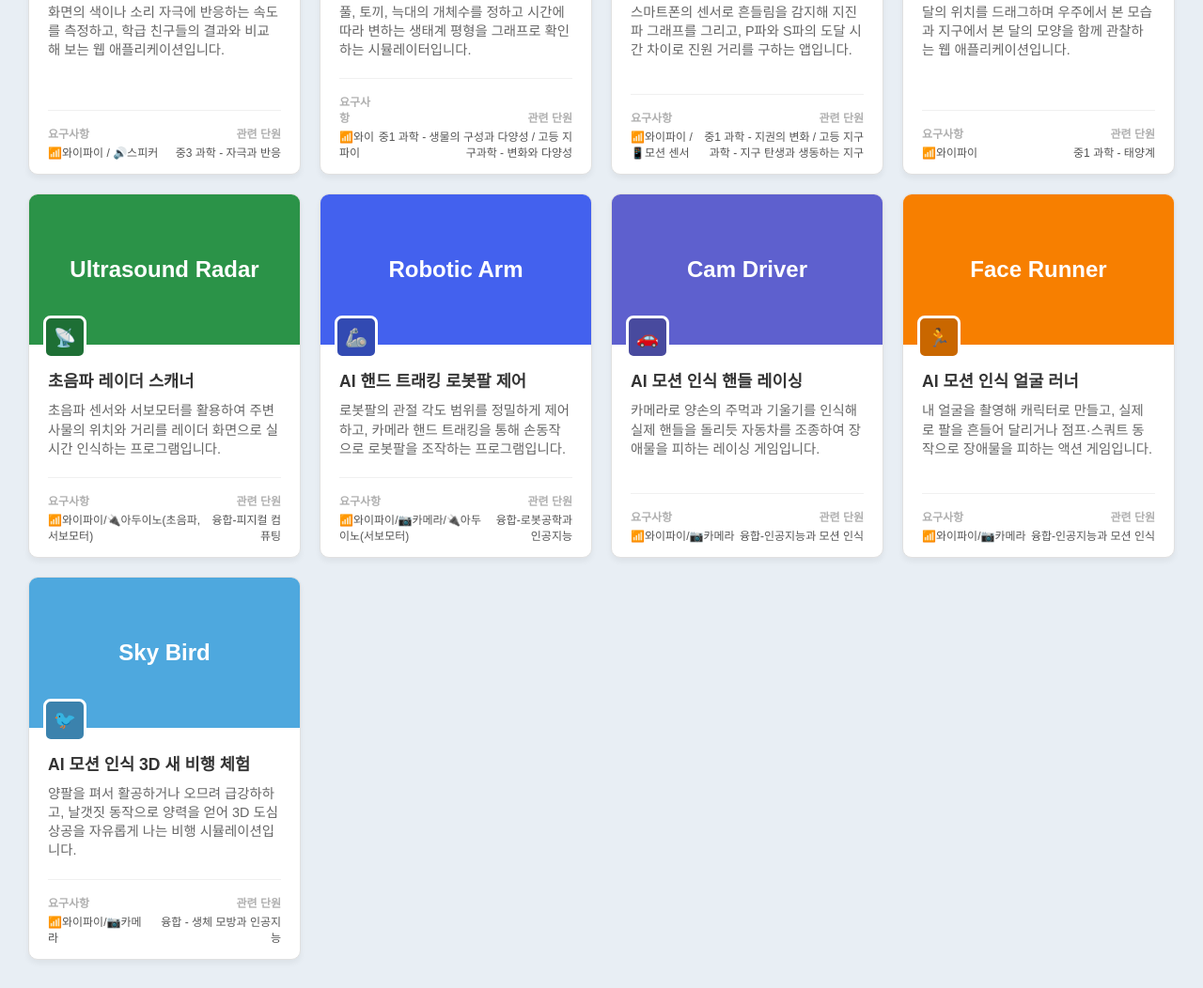
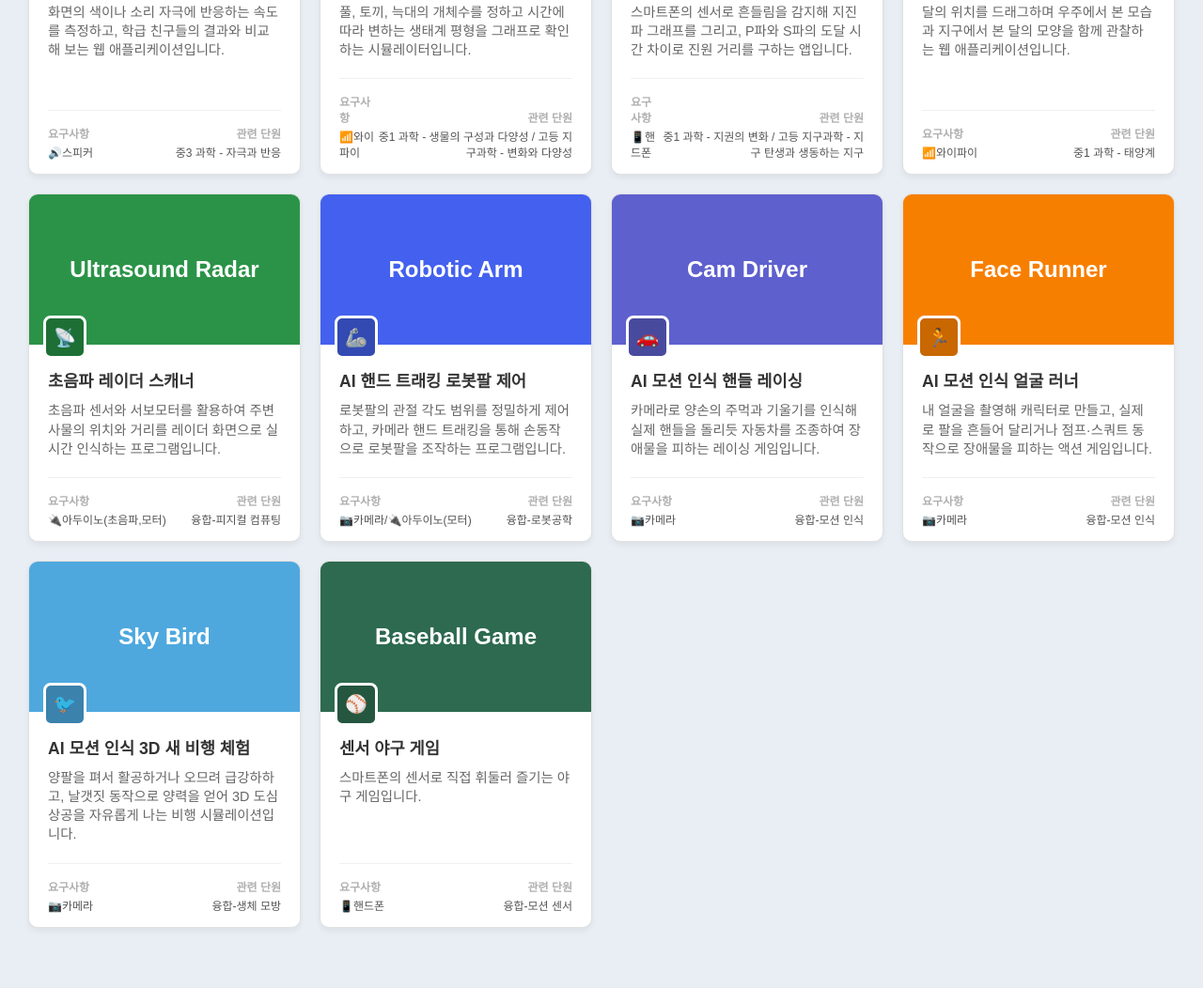
Before and after one commit to jhu1596/extendhuk, a plain HTML site: page index.html in a window 1280 px wide. Shown: the part 1223-2275 px from the top of the page at 94% size. After the commit the page ends 2241 px from the top, so only its background shows below. Drawn offline with Linux system fonts and the light colour scheme.

Commit message:
Update index.html

```diff
--- a/index.html
+++ b/index.html
@@ -360,7 +360,7 @@
                 <div class="card-footer">
                     <div class="footer-info">
                         <span>요구사항</span>
-                        <span>📶와이파이</span>
+                        <span>📱핸드폰</span>
                     </div>
                     <div class="footer-info right">
                         <span>관련 단원</span>
@@ -384,7 +384,7 @@
                 <div class="card-footer">
                     <div class="footer-info">
                         <span>요구사항</span>
-                        <span>📶와이파이</span>
+                        <span>📱핸드폰</span>
                     </div>
                     <div class="footer-info right">
                         <span>관련 단원</span>
@@ -408,7 +408,7 @@
                 <div class="card-footer">
                     <div class="footer-info">
                         <span>요구사항</span>
-                        <span>📶와이파이 / 🎤마이크</span>
+                        <span>🎤마이크</span>
                     </div>
                     <div class="footer-info right">
                         <span>관련 단원</span>
@@ -504,7 +504,7 @@
                 <div class="card-footer">
                     <div class="footer-info">
                         <span>요구사항</span>
-                        <span>📶와이파이 / 📷카메라</span>
+                        <span>📷카메라</span>
                     </div>
                     <div class="footer-info right">
                         <span>관련 단원</span>
@@ -528,7 +528,7 @@
                 <div class="card-footer">
                     <div class="footer-info">
                         <span>요구사항</span>
-                        <span>📶와이파이 / 📷카메라</span>
+                        <span>📷카메라</span>
                     </div>
                     <div class="footer-info right">
                         <span>관련 단원</span>
@@ -552,7 +552,7 @@
                 <div class="card-footer">
                     <div class="footer-info">
                         <span>요구사항</span>
-                        <span>📶와이파이 / 🔊스피커</span>
+                        <span>🔊스피커</span>
                     </div>
                     <div class="footer-info right">
                         <span>관련 단원</span>
@@ -600,7 +600,7 @@
                 <div class="card-footer">
                     <div class="footer-info">
                         <span>요구사항</span>
-                        <span>📶와이파이 / 📱모션 센서</span>
+                        <span>📱핸드폰</span>
                     </div>
                     <div class="footer-info right">
                         <span>관련 단원</span>
@@ -648,7 +648,7 @@
                 <div class="card-footer">
                     <div class="footer-info">
                         <span>요구사항</span>
-                        <span>📶와이파이/🔌아두이노(초음파,서보모터)</span>
+                        <span>🔌아두이노(초음파,모터)</span>
                     </div>
                     <div class="footer-info right">
                         <span>관련 단원</span>
@@ -672,11 +672,11 @@
                 <div class="card-footer">
                     <div class="footer-info">
                         <span>요구사항</span>
-                        <span>📶와이파이/📷카메라/🔌아두이노(서보모터)</span>
+                        <span>📷카메라/🔌아두이노(모터)</span>
                     </div>
                     <div class="footer-info right">
                         <span>관련 단원</span>
-                        <span class="unit-text">융합-로봇공학과 인공지능</span>
+                        <span class="unit-text">융합-로봇공학</span>
                     </div>
                 </div>
             </div>
@@ -696,11 +696,11 @@
                 <div class="card-footer">
                     <div class="footer-info">
                         <span>요구사항</span>
-                        <span>📶와이파이/📷카메라</span>
+                        <span>📷카메라</span>
                     </div>
                     <div class="footer-info right">
                         <span>관련 단원</span>
-                        <span class="unit-text">융합-인공지능과 모션 인식</span>
+                        <span class="unit-text">융합-모션 인식</span>
                     </div>
                 </div>
             </div>
@@ -720,11 +720,11 @@
                 <div class="card-footer">
                     <div class="footer-info">
                         <span>요구사항</span>
-                        <span>📶와이파이/📷카메라</span>
+                        <span>📷카메라</span>
                     </div>
                     <div class="footer-info right">
                         <span>관련 단원</span>
-                        <span class="unit-text">융합-인공지능과 모션 인식</span>
+                        <span class="unit-text">융합-모션 인식</span>
                     </div>
                 </div>
             </div>
@@ -744,11 +744,35 @@
                 <div class="card-footer">
                     <div class="footer-info">
                         <span>요구사항</span>
-                        <span>📶와이파이/📷카메라</span>
+                        <span>📷카메라</span>
                     </div>
                     <div class="footer-info right">
                         <span>관련 단원</span>
-                        <span class="unit-text">융합 - 생체 모방과 인공지능</span>
+                        <span class="unit-text">융합-생체 모방</span>
+                    </div>
+                </div>
+            </div>
+        </a>
+
+        <!-- 열여덟 번째: 센서 야구 게임 (융합) -->
+        <a href="https://baseballgamehuk.netlify.app/" target="_blank" class="card" data-category="융합">
+            <div class="card-image" style="background-color: #2D6A4F;">
+                Baseball Game
+                <div class="icon-box" style="background-color: #245640;">⚾</div>
+            </div>
+            <div class="card-content">
+                <div class="card-title">센서 야구 게임</div>
+                <div class="card-desc">
+                    스마트폰의 센서로 직접 휘둘러 즐기는 야구 게임입니다.
+                </div>
+                <div class="card-footer">
+                    <div class="footer-info">
+                        <span>요구사항</span>
+                        <span>📱핸드폰</span>
+                    </div>
+                    <div class="footer-info right">
+                        <span>관련 단원</span>
+                        <span class="unit-text">융합-모션 센서</span>
                     </div>
                 </div>
             </div>
```
